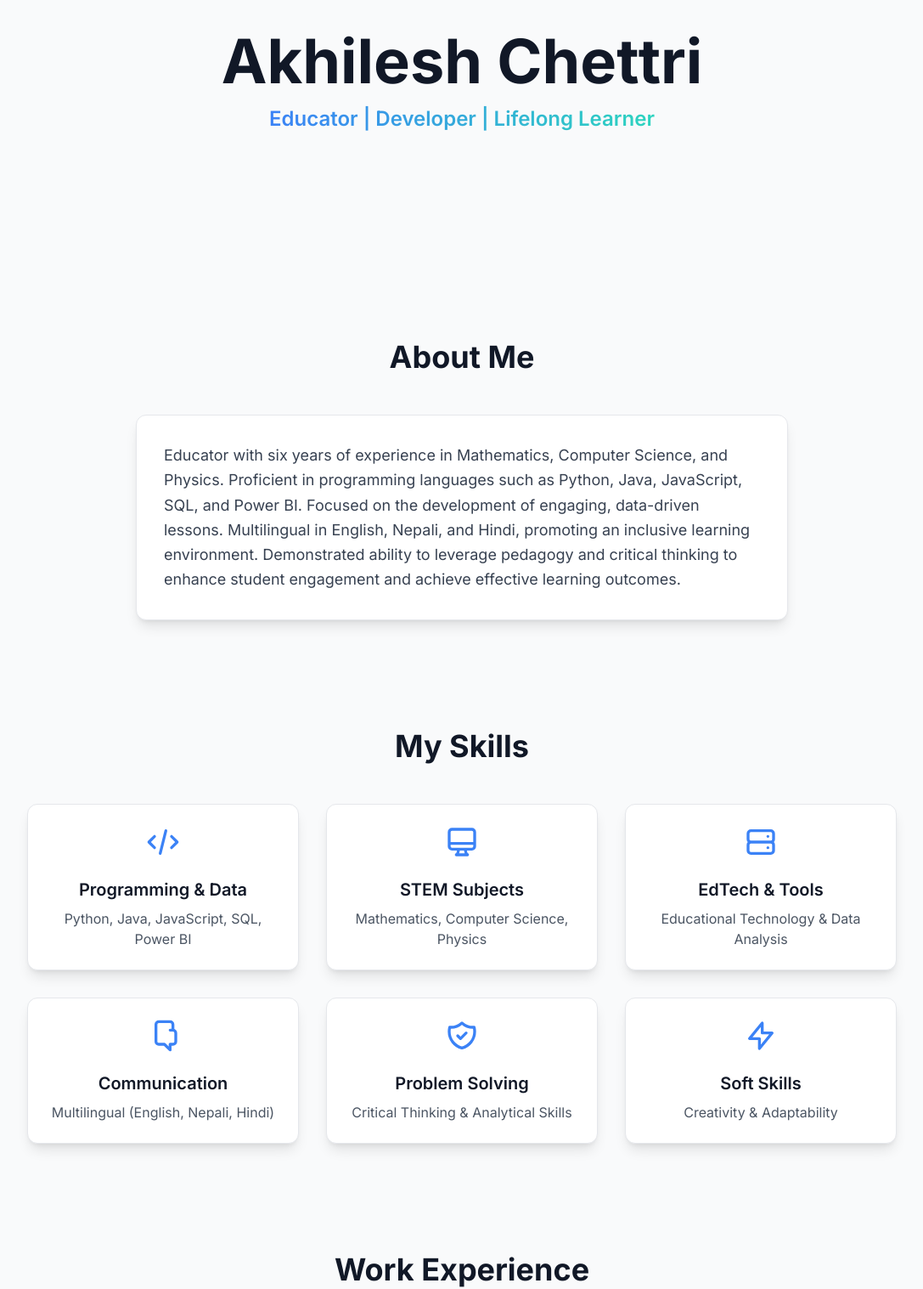
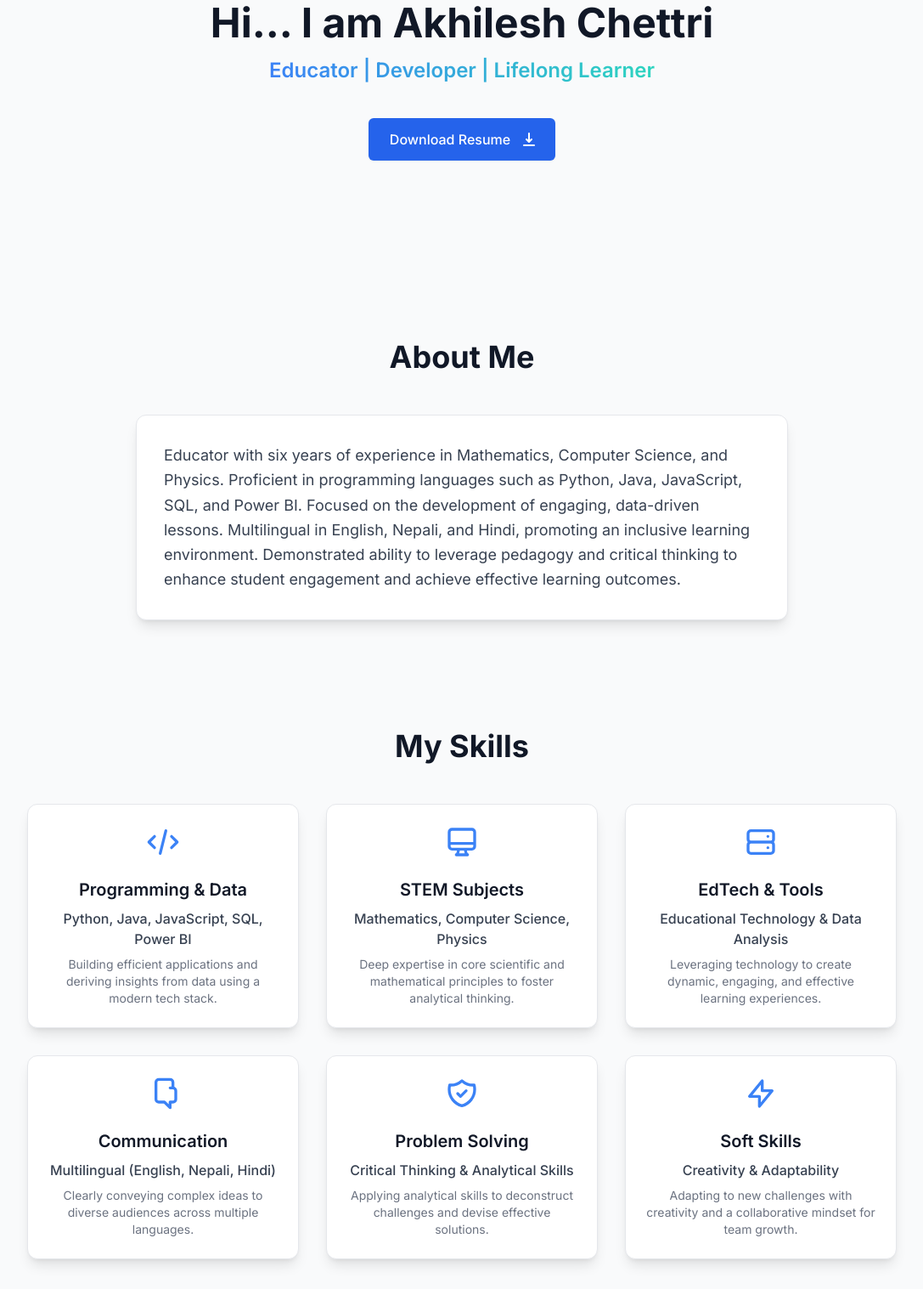
Before and after one commit to Basudev07/akhilesh-portfolio, a plain HTML site: page index.html in a window 1280 px wide. Shown: the part 256-1773 px from the top of the page at 85% size, without its empty margins (96-1183 px from the left). Drawn offline with nearby package versions, Linux system fonts and the light colour scheme.

Commit message:
Initial commit: Add new portfolio project

```diff
--- a/index.html
+++ b/index.html
@@ -80,8 +80,47 @@
 
     <main class="container mx-auto px-4 sm:px-6 lg:px-8 py-12">
         <section id="home" class="text-center py-20 min-h-[60vh] flex flex-col justify-center items-center">
-            <h1 class="text-5xl md:text-7xl font-bold text-gray-900 dark:text-gray-50 mb-4">Akhilesh Chettri</h1>
+            <h1 id="typewriter" class="text-4xl md:text-5xl font-bold text-gray-900 dark:text-gray-50 mb-4 whitespace-nowrap"></h1>
+            <script>
+                document.addEventListener('DOMContentLoaded', function() {
+                    const text = "Hi... I am Akhilesh Chettri";
+                    const el = document.getElementById('typewriter');
+                    let i = 0;
+                    function type() {
+                        if (i <= text.length) {
+                            el.textContent = text.slice(0, i) + (i < text.length ? '|' : '');
+                            i++;
+                            let delay = 200;
+                            if (i > 5) delay = 100;
+                            setTimeout(type, delay);
+                        } else {
+                            el.textContent = text;
+                        }
+                    }
+                    type();
+
+                    // Responsive font size for typewriter text
+                    function setTypewriterFontSize() {
+                        if (window.innerWidth < 640) {
+                            el.classList.remove('text-4xl', 'md:text-5xl');
+                            el.classList.add('text-2xl');
+                        } else {
+                            el.classList.remove('text-2xl');
+                            el.classList.add('text-4xl', 'md:text-5xl');
+                        }
+                    }
+                    setTypewriterFontSize();
+                    window.addEventListener('resize', setTypewriterFontSize);
+                });
+            </script>
             <p class="text-xl md:text-2xl text-transparent bg-clip-text bg-gradient-to-r from-blue-500 to-teal-400 font-semibold">Educator | Developer | Lifelong Learner</p>
+
+            <a href="resume/akhilesh-chettri-resume.pdf" download="Akhilesh-Chettri-Resume.pdf" class="mt-10 inline-flex items-center px-6 py-3 border border-transparent text-base font-medium rounded-md shadow-sm text-white bg-blue-600 hover:bg-blue-700 focus:outline-none focus:ring-2 focus:ring-offset-2 focus:ring-blue-500 dark:bg-blue-500 dark:hover:bg-blue-600 dark:focus:ring-offset-gray-900 transition-transform transform hover:scale-105">
+                Download Resume
+                <svg class="ml-3 -mr-1 h-5 w-5" xmlns="http://www.w3.org/2000/svg" viewBox="0 0 20 20" fill="currentColor" aria-hidden="true">
+                    <path fill-rule="evenodd" d="M3 17a1 1 0 011-1h12a1 1 0 110 2H4a1 1 0 01-1-1zm3.293-7.707a1 1 0 011.414 0L9 10.586V3a1 1 0 112 0v7.586l1.293-1.293a1 1 0 111.414 1.414l-3 3a1 1 0 01-1.414 0l-3-3a1 1 0 010-1.414z" clip-rule="evenodd" />
+                </svg>
+            </a>
         </section>
 
         <section id="about" class="py-16">
@@ -99,36 +138,41 @@
                 <div class="bg-white dark:bg-gray-800 p-6 rounded-xl text-center shadow-lg border border-gray-200 dark:border-gray-700 hover:shadow-xl hover:-translate-y-1 transition-all">
                     <div class="text-blue-500 mb-4 inline-block"><svg class="h-10 w-10" fill="none" stroke="currentColor" viewBox="0 0 24 24"><path stroke-linecap="round" stroke-linejoin="round" stroke-width="2" d="M10 20l4-16m4 4l4 4-4 4M6 16l-4-4 4-4"></path></svg></div>
                     <h3 class="text-xl font-semibold mb-2 text-gray-900 dark:text-gray-100">Programming & Data</h3>
-                    <p class="text-gray-600 dark:text-gray-400">Python, Java, JavaScript, SQL, Power BI</p>
+                    <p class="text-gray-700 dark:text-gray-300 font-medium">Python, Java, JavaScript, SQL, Power BI</p>
+                    <p class="text-sm text-gray-500 dark:text-gray-400 mt-2">Building efficient applications and deriving insights from data using a modern tech stack.</p>
                 </div>
                 <div class="bg-white dark:bg-gray-800 p-6 rounded-xl text-center shadow-lg border border-gray-200 dark:border-gray-700 hover:shadow-xl hover:-translate-y-1 transition-all">
                     <div class="text-blue-500 mb-4 inline-block"><svg class="h-10 w-10" fill="none" stroke="currentColor" viewBox="0 0 24 24"><path stroke-linecap="round" stroke-linejoin="round" stroke-width="2" d="M9.75 17L9 20l-1 1h8l-1-1-.75-3M3 13h18M5 17h14a2 2 0 002-2V5a2 2 0 00-2-2H5a2 2 0 00-2 2v10a2 2 0 002 2z"></path></svg></div>
                     <h3 class="text-xl font-semibold mb-2 text-gray-900 dark:text-gray-100">STEM Subjects</h3>
-                    <p class="text-gray-600 dark:text-gray-400">Mathematics, Computer Science, Physics</p>
+                    <p class="text-gray-700 dark:text-gray-300 font-medium">Mathematics, Computer Science, Physics</p>
+                    <p class="text-sm text-gray-500 dark:text-gray-400 mt-2">Deep expertise in core scientific and mathematical principles to foster analytical thinking.</p>
                 </div>
                 <div class="bg-white dark:bg-gray-800 p-6 rounded-xl text-center shadow-lg border border-gray-200 dark:border-gray-700 hover:shadow-xl hover:-translate-y-1 transition-all">
                     <div class="text-blue-500 mb-4 inline-block"><svg class="h-10 w-10" fill="none" stroke="currentColor" viewBox="0 0 24 24"><path stroke-linecap="round" stroke-linejoin="round" stroke-width="2" d="M5 12h14M5 12a2 2 0 01-2-2V6a2 2 0 012-2h14a2 2 0 012 2v4a2 2 0 01-2 2M5 12a2 2 0 00-2 2v4a2 2 0 002 2h14a2 2 0 002-2v-4a2 2 0 00-2-2m-2-4h.01M17 16h.01"></path></svg></div>
                     <h3 class="text-xl font-semibold mb-2 text-gray-900 dark:text-gray-100">EdTech & Tools</h3>
-                    <p class="text-gray-600 dark:text-gray-400">Educational Technology & Data Analysis</p>
+                    <p class="text-gray-700 dark:text-gray-300 font-medium">Educational Technology & Data Analysis</p>
+                    <p class="text-sm text-gray-500 dark:text-gray-400 mt-2">Leveraging technology to create dynamic, engaging, and effective learning experiences.</p>
                 </div>
                 <div class="bg-white dark:bg-gray-800 p-6 rounded-xl text-center shadow-lg border border-gray-200 dark:border-gray-700 hover:shadow-xl hover:-translate-y-1 transition-all">
                     <div class="text-blue-500 mb-4 inline-block"><svg class="h-10 w-10" fill="none" stroke="currentColor" viewBox="0 0 24 24"><path stroke-linecap="round" stroke-linejoin="round" stroke-width="2" d="M17 8h2a2 2 0 012 2v6a2 2 0 01-2 2h-2v4l-4-4H9a2 2 0 01-2-2V4a2 2 0 012-2h8a2 2 0 012 2v4z"></path></svg></div>
                     <h3 class="text-xl font-semibold mb-2 text-gray-900 dark:text-gray-100">Communication</h3>
-                    <p class="text-gray-600 dark:text-gray-400">Multilingual (English, Nepali, Hindi)</p>
+                    <p class="text-gray-700 dark:text-gray-300 font-medium">Multilingual (English, Nepali, Hindi)</p>
+                    <p class="text-sm text-gray-500 dark:text-gray-400 mt-2">Clearly conveying complex ideas to diverse audiences across multiple languages.</p>
                 </div>
                 <div class="bg-white dark:bg-gray-800 p-6 rounded-xl text-center shadow-lg border border-gray-200 dark:border-gray-700 hover:shadow-xl hover:-translate-y-1 transition-all">
                     <div class="text-blue-500 mb-4 inline-block"><svg class="h-10 w-10" fill="none" stroke="currentColor" viewBox="0 0 24 24"><path stroke-linecap="round" stroke-linejoin="round" stroke-width="2" d="M9 12l2 2 4-4m5.618-4.016A11.955 11.955 0 0112 2.944a11.955 11.955 0 01-8.618 3.04A12.02 12.02 0 003 9c0 5.591 3.824 10.29 9 11.622 5.176-1.332 9-6.03 9-11.622 0-1.042-.133-2.052-.382-3.016z"></path></svg></div>
                     <h3 class="text-xl font-semibold mb-2 text-gray-900 dark:text-gray-100">Problem Solving</h3>
-                    <p class="text-gray-600 dark:text-gray-400">Critical Thinking & Analytical Skills</p>
+                    <p class="text-gray-700 dark:text-gray-300 font-medium">Critical Thinking & Analytical Skills</p>
+                    <p class="text-sm text-gray-500 dark:text-gray-400 mt-2">Applying analytical skills to deconstruct challenges and devise effective solutions.</p>
                 </div>
                 <div class="bg-white dark:bg-gray-800 p-6 rounded-xl text-center shadow-lg border border-gray-200 dark:border-gray-700 hover:shadow-xl hover:-translate-y-1 transition-all">
                     <div class="text-blue-500 mb-4 inline-block"><svg class="h-10 w-10" fill="none" stroke="currentColor" viewBox="0 0 24 24"><path stroke-linecap="round" stroke-linejoin="round" stroke-width="2" d="M13 10V3L4 14h7v7l9-11h-7z"></path></svg></div>
                     <h3 class="text-xl font-semibold mb-2 text-gray-900 dark:text-gray-100">Soft Skills</h3>
-                    <p class="text-gray-600 dark:text-gray-400">Creativity & Adaptability</p>
+                    <p class="text-gray-700 dark:text-gray-300 font-medium">Creativity & Adaptability</p>
+                    <p class="text-sm text-gray-500 dark:text-gray-400 mt-2">Adapting to new challenges with creativity and a collaborative mindset for team growth.</p>
                 </div>
             </div>
         </section>
-
         <section id="experience" class="py-16">
             <h2 class="text-4xl font-bold text-center mb-12 text-gray-900 dark:text-gray-50">Work Experience</h2>
             <div class="max-w-3xl mx-auto space-y-8 relative">
@@ -151,9 +195,9 @@
                 <div class="pl-12 relative">
                     <div class="absolute left-0 top-1 flex items-center justify-center bg-blue-500 rounded-full h-8 w-8 text-white"><svg class="h-5 w-5" fill="none" stroke="currentColor" viewBox="0 0 24 24"><path stroke-linecap="round" stroke-linejoin="round" stroke-width="2" d="M21 13.255A23.931 23.931 0 0112 15c-3.183 0-6.22-.62-9-1.745M16 6V4a2 2 0 00-2-2h-4a2 2 0 00-2 2v2m4 6h.01M5 20h14a2 2 0 002-2V8a2 2 0 00-2-2H5a2 2 0 00-2 2v10a2 2 0 002 2z"></path></svg></div>
                     <div class="bg-white dark:bg-gray-800 p-6 rounded-xl shadow-lg border border-gray-200 dark:border-gray-700">
-                        <p class="text-sm text-gray-500 dark:text-gray-400">09/2017 - 03/2023</p>
+                        <p class="text-sm text-gray-500 dark:text-gray-400">09/2019 - 03/2022</p>
                         <h3 class="text-xl font-bold mt-1 text-gray-900 dark:text-gray-100">Teacher</h3>
-                        <p class="text-md text-gray-600 dark:text-gray-300 mb-3">Prativa Public School, Darjeeling, West Bengal</p>
+                        <p class="text-md text-gray-600 dark:text-gray-300 mb-3">Chaitanya Public School, Darjeeling, West Bengal</p>
                         <ul class="list-disc list-inside text-gray-700 dark:text-gray-300 space-y-1">
                         <li>Maintained a safe and orderly learning environment.</li>
                                 <li>Provided individualized instruction to meet the needs of all students.</li>
@@ -198,13 +242,17 @@
             <h2 class="text-4xl font-bold text-center mb-4 text-gray-900 dark:text-gray-50">Get In Touch</h2>
             <p class="text-center text-gray-600 dark:text-gray-400 mb-12 max-w-2xl mx-auto">I'm always open to discussing new opportunities and creative ideas. Feel free to reach out!</p>
             <div class="max-w-md mx-auto bg-white dark:bg-gray-800 p-8 rounded-xl shadow-lg border border-gray-200 dark:border-gray-700">
-                <div class="flex items-center mb-4">
-                    <svg class="h-6 w-6 text-blue-600 dark:text-blue-500 mr-4" fill="none" stroke="currentColor" viewBox="0 0 24 24"><path stroke-linecap="round" stroke-linejoin="round" stroke-width="2" d="M3 8l7.89 5.26a2 2 0 002.22 0L21 8M5 19h14a2 2 0 002-2V7a2 2 0 00-2-2H5a2 2 0 00-2 2v10a2 2 0 002 2z"></path></svg>
-                    <a href="mailto:august21.akhi@gmail.com" class="text-lg text-gray-700 dark:text-gray-300 hover:text-blue-600 dark:hover:text-blue-400">august21.akhi@gmail.com</a>
+                <div class="flex items-start mb-4">
+                        <svg class="h-6 w-6 text-blue-600 dark:text-blue-500 mr-4 flex-shrink-0 mt-1" fill="none" stroke="currentColor" viewBox="0 0 24 24"><path stroke-linecap="round" stroke-linejoin="round" stroke-width="2" d="M3 8l7.89 5.26a2 2 0 002.22 0L21 8M5 19h14a2 2 0 002-2V7a2 2 0 00-2-2H5a2 2 0 00-2 2v10a2 2 0 002 2z"></path></svg>
+
+                        <div>
+                            <a href="mailto:august21.akhi@gmail.com" class="block text-lg text-gray-700 dark:text-gray-300 hover:text-blue-600 dark:hover:text-blue-400">august21.akhi@gmail.com</a>
+                            <a href="mailto:akhi.vangarrett@gmail.com" class="block text-lg text-gray-700 dark:text-gray-300 hover:text-blue-600 dark:hover:text-blue-400 mt-1">akhi.vangarrett@gmail.com</a>
+                        </div>
                 </div>
                 <div class="flex items-center mb-4">
                     <svg class="h-6 w-6 text-blue-600 dark:text-blue-500 mr-4" fill="none" stroke="currentColor" viewBox="0 0 24 24"><path stroke-linecap="round" stroke-linejoin="round" stroke-width="2" d="M3 5a2 2 0 012-2h3.28a1 1 0 01.948.684l1.498 4.493a1 1 0 01-.502 1.21l-2.257 1.13a11.042 11.042 0 005.516 5.516l1.13-2.257a1 1 0 011.21-.502l4.493 1.498a1 1 0 01.684.949V19a2 2 0 01-2 2h-1C9.716 21 3 14.284 3 6V5z"></path></svg>
-                    <span class="text-lg text-gray-700 dark:text-gray-300">+91 90023 08624</span>
+                    <a href="tel:+919002308624" class="text-lg text-gray-700 dark:text-gray-300 hover:text-blue-600 dark:hover:text-blue-400 transition-colors">+91 90023 08624</a>
                 </div>
                 <div class="flex items-center">
                     <svg class="h-6 w-6 text-blue-600 dark:text-blue-500 mr-4" fill="none" stroke="currentColor" viewBox="0 0 24 24"><path stroke-linecap="round" stroke-linejoin="round" stroke-width="2" d="M17.657 16.657L13.414 20.9a1.998 1.998 0 01-2.827 0l-4.244-4.243a8 8 0 1111.314 0z"></path><path stroke-linecap="round" stroke-linejoin="round" stroke-width="2" d="M15 11a3 3 0 11-6 0 3 3 0 016 0z"></path></svg>
```
Also changed, not shown: 1 other file. Lines whose indentation alone changed are shown as unchanged.
